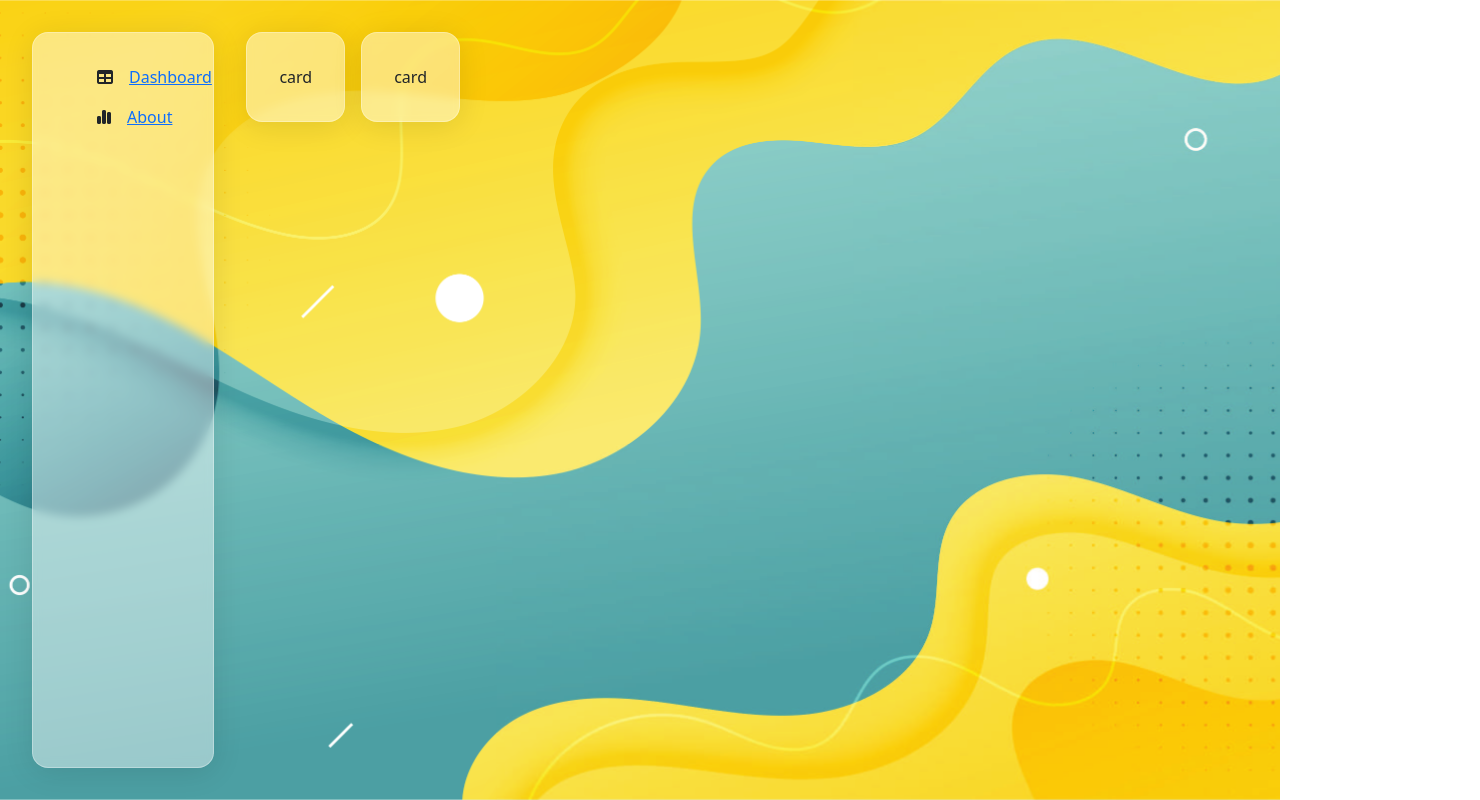
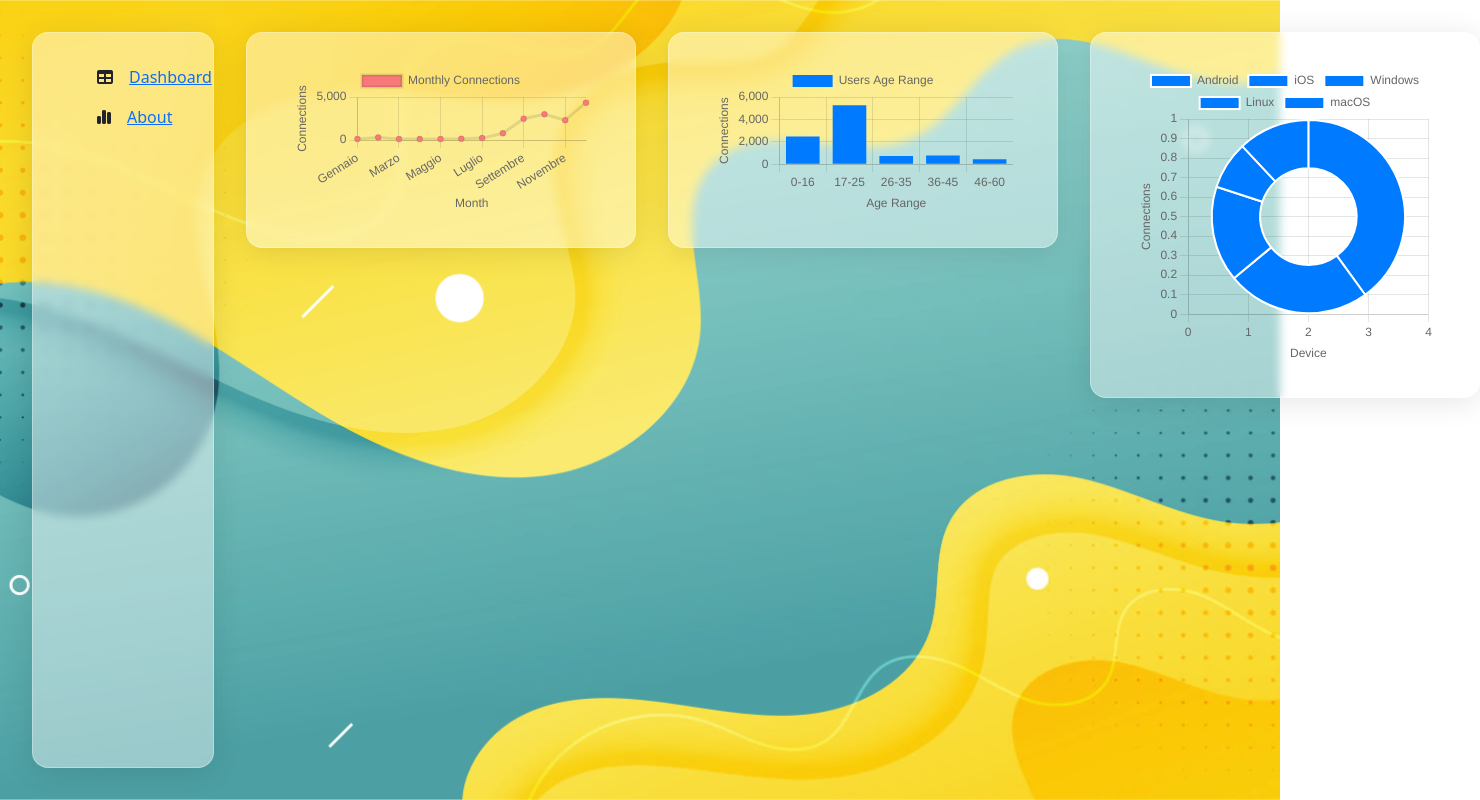
Before and after one commit to federicaarosio/vue-dashboard, a Vue app: page / in a window 1280 px wide. Shown: the whole page, 1480 px wide, since content can reach past the window. Built offline with nearby package versions, Linux system fonts and the light colour scheme; data requests are answered from the project's data file.

Commit message:
added LineChart, BarChart, DoughnutChart

```diff
--- a/src/App.vue
+++ b/src/App.vue
@@ -1,21 +1,18 @@
 <template>
   <div id="content-wrapper">
     <AppAside/>
-    <main>
-      <AppCard />
-      <AppCard />
-    </main>
+    <AppMain />
   </div>
 </template>
 
 <script>
 import AppAside from './components/AppAside.vue';
-import AppCard from './components/AppCard.vue';
+import AppMain from './components/AppMain.vue';
 
 export default {
   components: {
     AppAside,
-    AppCard,
+    AppMain,
   },
 }
 </script>
--- a/src/components/AppCard.vue
+++ /dev/null
@@ -1,22 +0,0 @@
-<template>
-    <div id="card-wrapper">
-        card
-    </div>
-</template>
-<script>
-export default {
-
-}
-</script>
-<style lang="scss" scoped>
-    #card-wrapper {
-        /* From https://css.glass */
-        background: rgba(255, 255, 255, 0.441);
-        border-radius: 16px;
-        box-shadow: 0 4px 30px rgba(0, 0, 0, 0.1);
-        backdrop-filter: blur(5px);
-        -webkit-backdrop-filter: blur(5px);
-        border: 1px solid rgba(255, 255, 255, 0.31);
-        padding: 2rem
-    }
-</style>
--- /dev/null
+++ b/src/components/AppMain.vue
@@ -0,0 +1,206 @@
+<template>
+    <div id="card-wrapper">
+        <!-- Primo grafico: Monthly Connections -->
+        <LineChart :chartData="monthlyConnectionsData" :chartOptions="monthlyConnectionsOptions"
+            :loaded="loadedmonthlyConnectionsData" />
+    </div>
+
+    <div id="card-wrapper">
+        <!-- Secondo grafico: Users Age Ranges -->
+        <BarChart :chartData="usersAgeRangesData" :chartOptions="usersAgeRangesOptions" :loaded="loadedAgeRangeData" />
+    </div>
+
+    <div id="card-wrapper">
+        <!-- Terzo grafico: Devices -->
+        <DoughnutChart :chartData="devicesData" :chartOptions="devicesOptions" :loaded="loadedDevicesData" />
+    </div>
+</template>
+
+<script>
+import axios from 'axios';
+
+import BarChart from './BarChart.vue';
+import DoughnutChart from './DoughnutChart.vue';
+import LineChart from './LineChart.vue';
+
+
+export default {
+    components: {
+        BarChart,
+        DoughnutChart,
+        LineChart
+    },
+
+    data() {
+        return {
+
+            // Dati per il primo grafico: Monthly Connections
+            loadedmonthlyConnectionsData: false,
+
+            monthlyConnectionsData: {
+                labels: [],
+                datasets: [
+                    {
+                        label: 'Monthly Connections',
+                        backgroundColor: '#f87979',
+                        data: []
+                    }
+                ]
+            },
+
+            monthlyConnectionsOptions: {
+                responsive: true,
+                scales: {
+                    x: {
+                        title: {
+                            display: true,
+                            text: 'Month'
+                        }
+                    },
+                    y: {
+                        title: {
+                            display: true,
+                            text: 'Connections'
+                        }
+                    }
+                }
+            },
+
+
+            // Dati per il secondo grafico: Users Age Ranges
+            loadedAgeRangeData: false,
+
+            usersAgeRangesData: {
+                labels: [],
+                datasets: [
+                    {
+                        label: 'Users Age Range',
+                        backgroundColor: '#007bff',
+                        data: []
+                    }
+                ]
+            },
+
+            usersAgeRangesOptions: {
+                responsive: true,
+                scales: {
+                    x: {
+                        title: {
+                            display: true,
+                            text: 'Age Range'
+                        }
+                    },
+                    y: {
+                        title: {
+                            display: true,
+                            text: 'Connections'
+                        }
+                    }
+                }
+            },
+
+
+            // Dati per il terzo grafico: Devices
+            loadedDevicesData: false,
+
+            devicesData: {
+                labels: [],
+                datasets: [
+                    {
+                        label: 'Operating System',
+                        backgroundColor: '#007bff',
+                        data: []
+                    }
+                ]
+            },
+
+            devicesOptions: {
+                responsive: true,
+                scales: {
+                    x: {
+                        title: {
+                            display: true,
+                            text: 'Device'
+                        }
+                    },
+                    y: {
+                        title: {
+                            display: true,
+                            text: 'Connections'
+                        }
+                    }
+                }
+            },
+
+        }
+    },
+    methods: {
+        getMonthlyConnections() {
+            axios.get('http://localhost:3000/MonthlyConnections')
+                .then((response) => {
+                    console.log(response.data);
+
+                    const data = response.data;
+                    this.monthlyConnectionsData.labels = data.map(item => item.month);
+                    this.monthlyConnectionsData.datasets[0].data = data.map(item => item.connections);
+
+                    this.loadedmonthlyConnectionsData = true;
+                })
+                .catch((error) => {
+                    console.error('Errore durante il recupero dei dati:', error);
+                });
+        },
+
+        getUsersAgeRanges() {
+            axios.get('http://localhost:3000/UsersAgeRange')
+                .then((response) => {
+                    console.log(response.data);
+
+                    const data = response.data;
+                    this.usersAgeRangesData.labels = data.map(item => item.range);
+                    this.usersAgeRangesData.datasets[0].data = data.map(item => item.connections);
+
+                    this.loadedAgeRangeData = true;
+                })
+                .catch((error) => {
+                    console.error('Errore durante il recupero dei dati:', error);
+                });
+        },
+
+        getDevices() {
+            axios.get('http://localhost:3000/Devices')
+                .then((response) => {
+                    console.log(response.data);
+
+                    const data = response.data;
+                    this.devicesData.labels = data.map(item => item.os);
+                    this.devicesData.datasets[0].data = data.map(item => item.connections);
+
+                    this.loadedDevicesData = true;
+                })
+                .catch((error) => {
+                    console.error('Errore durante il recupero dei dati:', error);
+                });
+        },
+
+    },
+    mounted() {
+        this.getMonthlyConnections();
+        this.getUsersAgeRanges();
+        this.getDevices();
+    },
+}
+</script>
+
+<style lang="scss" scoped>
+#card-wrapper {
+    /* From https://css.glass */
+    background: rgba(255, 255, 255, 0.441);
+    border-radius: 16px;
+    box-shadow: 0 4px 30px rgba(0, 0, 0, 0.1);
+    backdrop-filter: blur(5px);
+    -webkit-backdrop-filter: blur(5px);
+    border: 1px solid rgba(255, 255, 255, 0.31);
+    padding: 2rem
+}
+</style>
--- /dev/null
+++ b/src/components/BarChart.vue
@@ -0,0 +1,44 @@
+<template>
+    <div class="container">
+        <Bar v-if="isDataLoaded" :data="chartData" :options="chartOptions" />
+    </div>
+</template>
+
+<script>
+import { Bar } from 'vue-chartjs';
+import { Chart as ChartJS, Title, Tooltip, Legend, BarElement, CategoryScale, LinearScale } from 'chart.js';
+
+ChartJS.register(Title, Tooltip, Legend, BarElement, CategoryScale, LinearScale);
+
+export default {
+    name: 'BarChart',
+    components: {
+        Bar,
+    },
+
+    props: {
+        chartData: {
+            type: Object,
+            required: true
+        },
+        chartOptions: {
+            type: Object,
+            required: true
+        },
+        loaded: {
+            type: Boolean,
+            required: true
+        },
+    },
+
+    computed: {
+        isDataLoaded() {
+            return this.loaded && this.chartData && Object.keys(this.chartData).length > 0 &&
+            this.chartOptions && Object.keys(this.chartOptions).length > 0;
+        }
+    }
+};
+</script>
+
+<style lang="scss">
+</style>
--- /dev/null
+++ b/src/components/DoughnutChart.vue
@@ -0,0 +1,44 @@
+<template>
+    <div class="container">
+        <Doughnut v-if="isDataLoaded" :data="chartData" :options="chartOptions" />
+    </div>
+</template>
+
+<script>
+import { Doughnut } from 'vue-chartjs';
+import { Chart as ChartJS, ArcElement, Tooltip, Legend } from 'chart.js';
+
+ChartJS.register(ArcElement, Tooltip, Legend);
+
+
+export default {
+    name: 'DoughnutChart',
+    components: {
+        Doughnut,
+    },
+
+    props: {
+        chartData: {
+            type: Object,
+            required: true
+        },
+        chartOptions: {
+            type: Object,
+            required: true
+        },
+        loaded: {
+            type: Boolean,
+            required: true
+        },
+    },
+
+    computed: {
+        isDataLoaded() {
+            return this.loaded && this.chartData && Object.keys(this.chartData).length > 0 &&
+                this.chartOptions && Object.keys(this.chartOptions).length > 0;
+        }
+    }
+};
+</script>
+
+<style lang="scss"></style>
--- /dev/null
+++ b/src/components/LineChart.vue
@@ -0,0 +1,44 @@
+<template>
+    <div class="container">
+        <Line v-if="isDataLoaded" :data="chartData" :options="chartOptions" />
+    </div>
+</template>
+
+<script>
+import { Line } from 'vue-chartjs';
+import { Chart as ChartJS, CategoryScale, LinearScale, PointElement, LineElement, Title, Tooltip, Legend } from 'chart.js';
+
+ChartJS.register( CategoryScale, LinearScale, PointElement, LineElement, Title, Tooltip, Legend );
+
+
+export default {
+    name: 'LineChart',
+    components: {
+        Line,
+    },
+
+    props: {
+        chartData: {
+            type: Object,
+            required: true
+        },
+        chartOptions: {
+            type: Object,
+            required: true
+        },
+        loaded: {
+            type: Boolean,
+            required: true
+        },
+    },
+
+    computed: {
+        isDataLoaded() {
+            return this.loaded && this.chartData && Object.keys(this.chartData).length > 0 &&
+                this.chartOptions && Object.keys(this.chartOptions).length > 0;
+        }
+    }
+};
+</script>
+
+<style lang="scss"></style>
```
